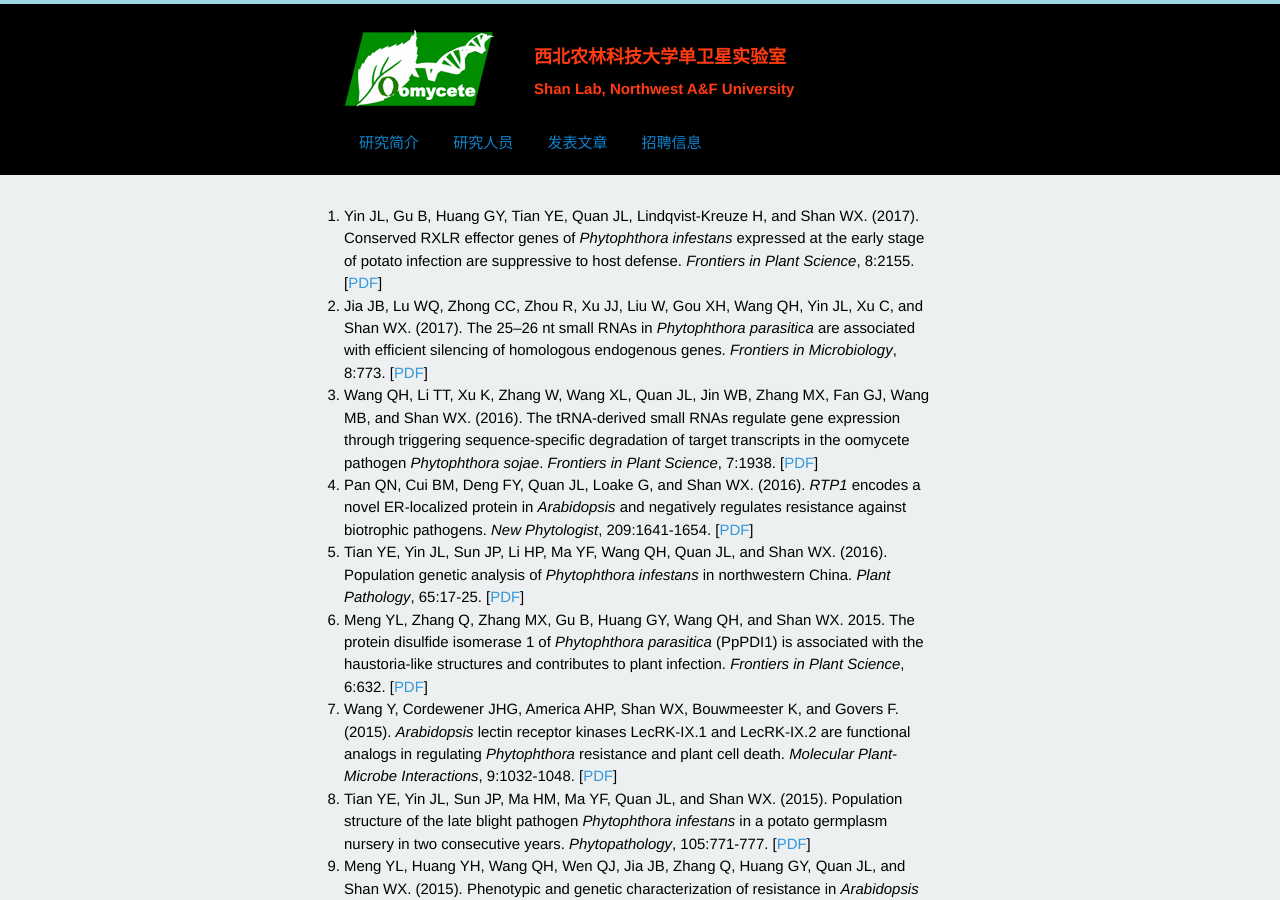
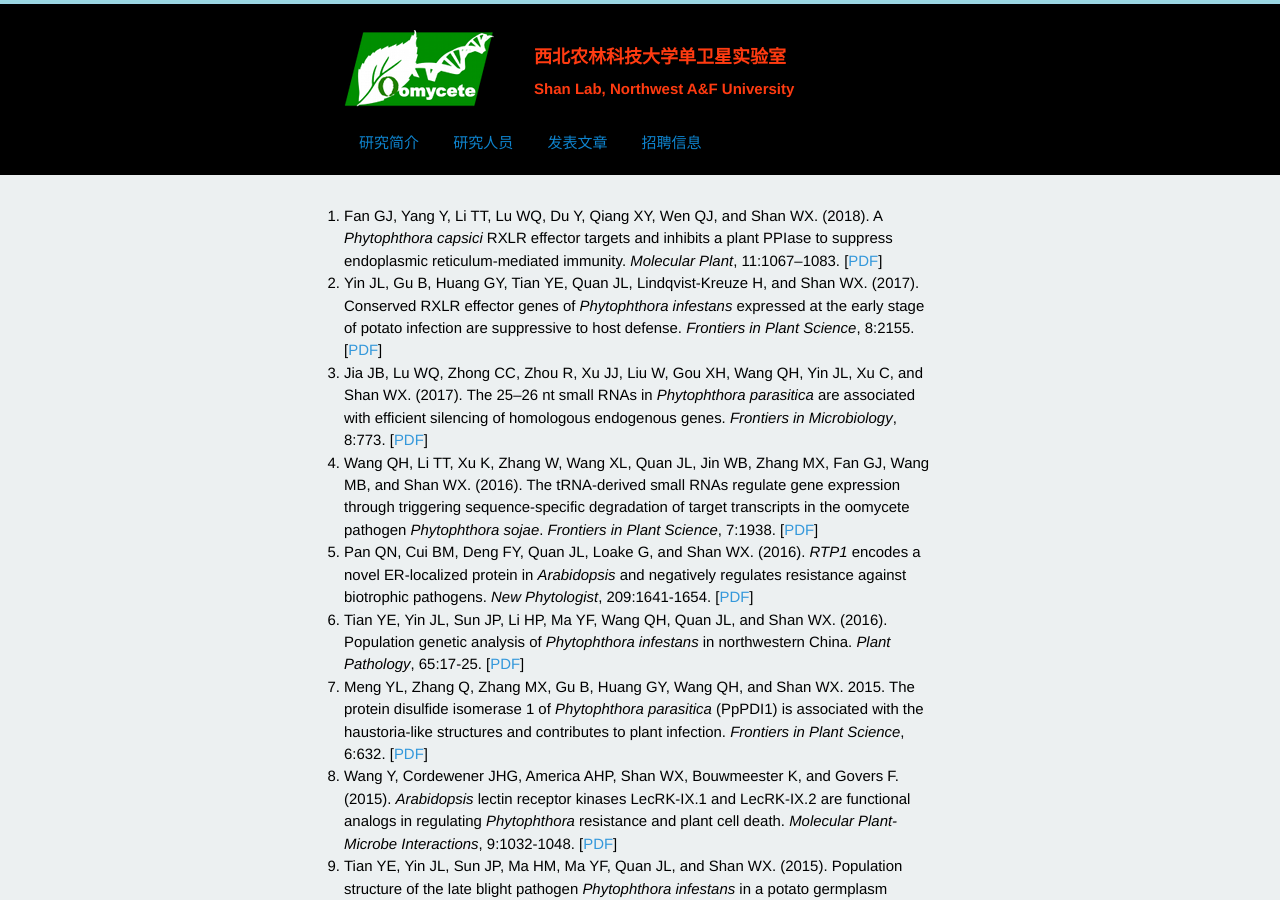
Before and after one commit to shanclub2/shanlab, a Jekyll site: the page built from publication.html, in a window 1280 px wide and 900 px high. Built offline with Jekyll 4.4.1, drawn with Linux system fonts in a browser that asks for light colours; Markdown is read by kramdown in place of the engine named in the settings; a script that is not in the unit is left out.

Commit message:
update pub

```diff
--- a/publication.html
+++ b/publication.html
@@ -9,6 +9,11 @@ title: 单卫星实验室
 
 
 <ol>
+
+
+<li>
+Fan GJ, Yang Y, Li TT, Lu WQ, Du Y, Qiang XY, Wen QJ, and Shan WX. (2018). A <i>Phytophthora capsici</i> RXLR effector targets and inhibits a plant PPIase to suppress endoplasmic reticulum-mediated immunity. <i>Molecular Plant</i>, 11:1067–1083. [<a href="/pdf/gjfan2018.pdf">PDF</a>]
+</li>
 
 <li>
 Yin JL, Gu B, Huang GY, Tian YE, Quan JL, Lindqvist-Kreuze H, and Shan WX. (2017). Conserved RXLR effector genes of <i>Phytophthora infestans</i> expressed at the early stage of potato infection are suppressive to host defense. <i>Frontiers in Plant Science</i>, 8:2155. [<a href="/pdf/jlyin2017.pdf">PDF</a>]
```
Also changed, not shown: 1 other file.
